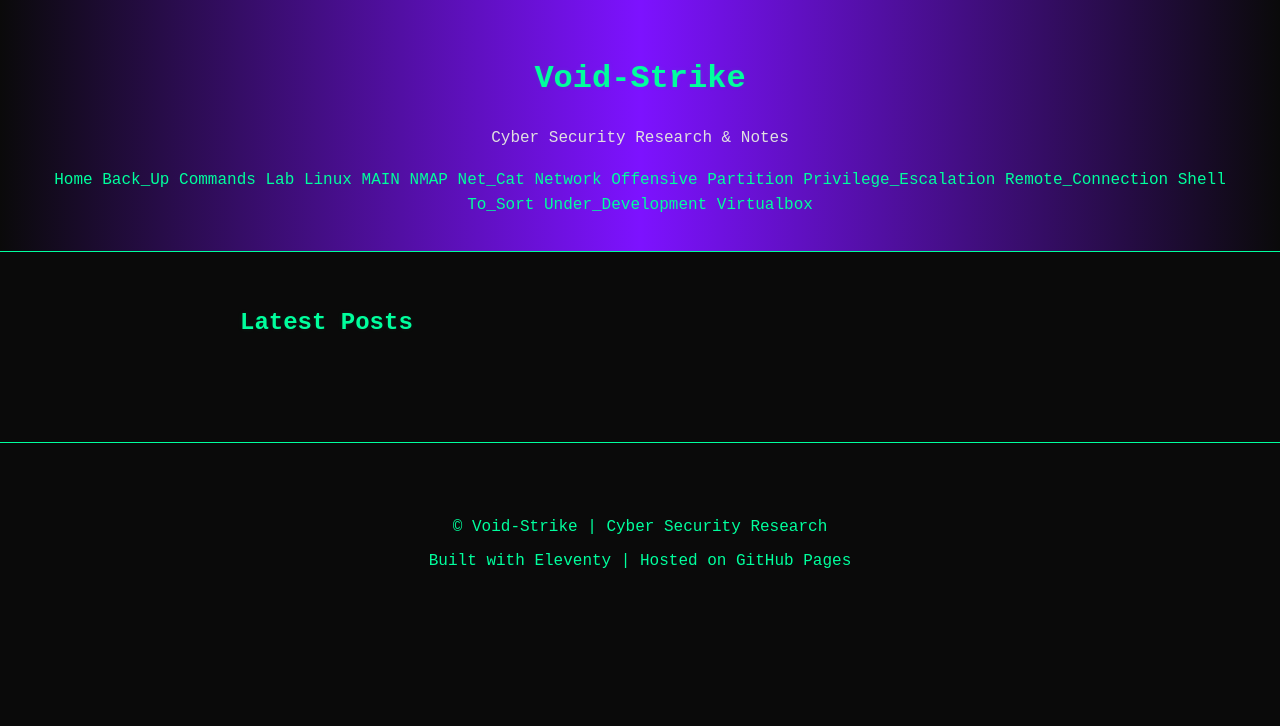
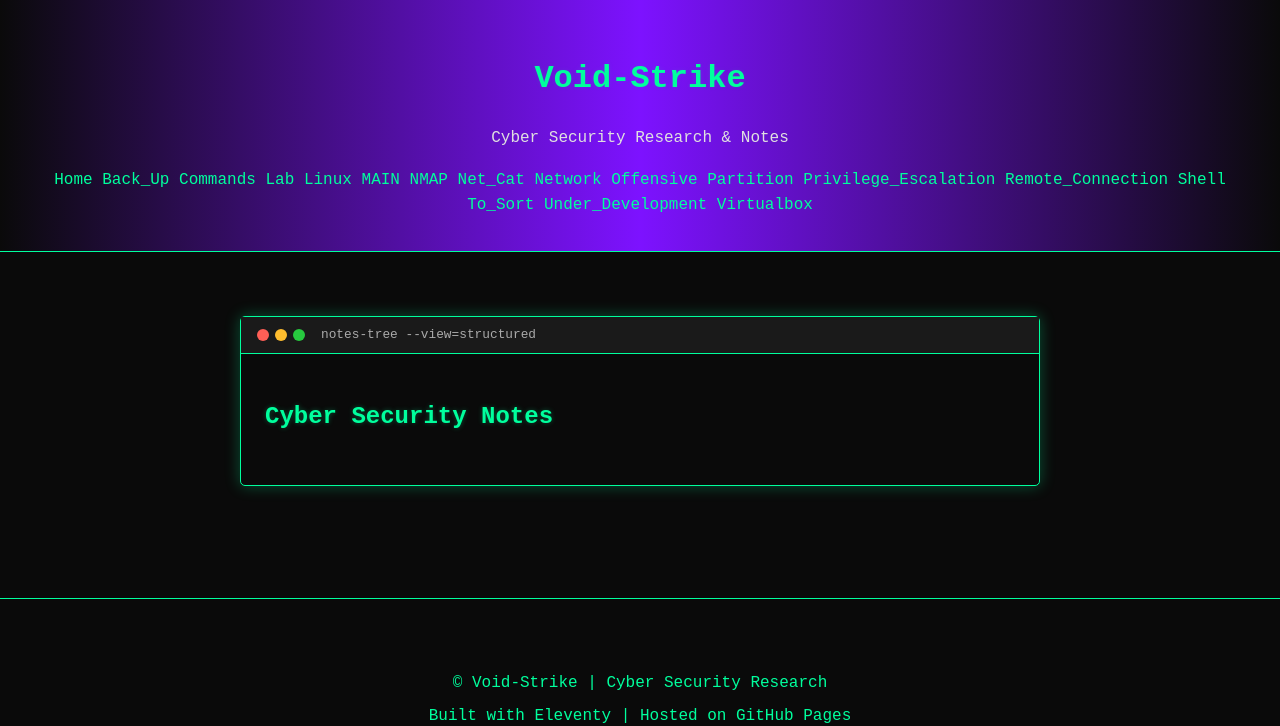
Before and after one commit to v0id-strike/v0id-strike.github.io, a web app: file index.html in a window 1280 px wide. Shown: the top 726 px of the page. Before the commit the page ends 568 px from the top, so only its background shows below. Run offline with its HTML, style and script files only (its server is not run), Linux system fonts and the light colour scheme.

Commit message:
deploy: 4d7a0b47e87930dae22a7b6fdfec67b47b257c44

```diff
--- a/css/style.css
+++ b/css/style.css
@@ -43,27 +43,98 @@ a:hover {
     padding: 2rem;
 }
 
-.post {
-    background-color: rgba(10, 10, 10, 0.7);
-    border-left: 3px solid var(--neon);
-    padding: 1.5rem;
-    margin-bottom: 2rem;
-    box-shadow: 0 0 15px var(--glow);
-}
-
-.category-list {
-    display: flex;
-    flex-wrap: wrap;
-    gap: 1rem;
+/* Terminal Container Styles */
+.terminal-container {
+    background-color: var(--void);
+    border: 1px solid var(--neon);
+    border-radius: 5px;
+    box-shadow: 0 0 15px rgba(0, 255, 157, 0.3);
+    font-family: 'Courier New', monospace;
     margin: 2rem 0;
 }
 
-.category {
-    background-color: var(--accent);
-    color: var(--void);
+.terminal-header {
+    background: #1a1a1a;
     padding: 0.5rem 1rem;
-    border-radius: 3px;
+    display: flex;
+    align-items: center;
+    border-bottom: 1px solid var(--neon);
+}
+
+.terminal-buttons {
+    display: flex;
+    gap: 6px;
+}
+
+.terminal-button {
+    width: 12px;
+    height: 12px;
+    border-radius: 50%;
+    display: inline-block;
+}
+
+.terminal-button.red { background: #ff5f56; }
+.terminal-button.yellow { background: #ffbd2e; }
+.terminal-button.green { background: #27c93f; }
+
+.terminal-title {
+    color: #aaa;
+    margin-left: 1rem;
+    font-size: 0.8rem;
+}
+
+.terminal-body {
+    padding: 1.5rem;
+}
+
+.glow-text {
+    color: var(--neon);
+    text-shadow: 0 0 5px rgba(0, 255, 157, 0.3);
+    margin-bottom: 1.5rem;
+}
+
+/* Tree View Styles */
+.tree-view {
+    margin-left: 1rem;
+}
+
+.tree-folder {
+    margin-bottom: 1rem;
+}
+
+.folder-icon, .file-icon {
+    margin-right: 8px;
+    color: var(--neon);
+}
+
+.folder-name {
+    color: var(--accent);
     font-weight: bold;
+}
+
+.tree-files {
+    margin-left: 1.5rem;
+    margin-top: 0.5rem;
+}
+
+.tree-file {
+    margin-bottom: 0.5rem;
+}
+
+.file-link {
+    color: var(--text);
+    text-decoration: none;
+}
+
+.file-link:hover {
+    text-decoration: underline;
+    color: var(--neon);
+}
+
+.file-description {
+    color: #aaa;
+    font-size: 0.9rem;
+    margin-left: 0.5rem;
 }
 
 .footer {
@@ -78,18 +149,3 @@ a:hover {
 .footer p {
     margin: 0.5rem 0;
 }
-
-/* Terminal-like elements */
-.terminal {
-    background-color: #000;
-    color: var(--neon);
-    padding: 1rem;
-    border-radius: 5px;
-    font-family: monospace;
-    position: relative;
-}
-
-.terminal::before {
-    content: "> ";
-    color: var(--neon);
-}
--- a/index.html
+++ b/index.html
@@ -50,10 +50,27 @@
 
     <main class="container">
 
-<h2>Latest Posts</h2>
+<div class="terminal-container">
+  <div class="terminal-header">
+    <div class="terminal-buttons">
+      <span class="terminal-button red"></span>
+      <span class="terminal-button yellow"></span>
+      <span class="terminal-button green"></span>
+    </div>
+    <span class="terminal-title">notes-tree --view=structured</span>
+  </div>
+
+  <div class="terminal-body">
+    <h2 class="glow-text">Cyber Security Notes</h2>
 
 
 
+
+    <div class="tree-view">
+
+    </div>
+  </div>
+</div>
     </main>
 
     <footer class="footer">
```
